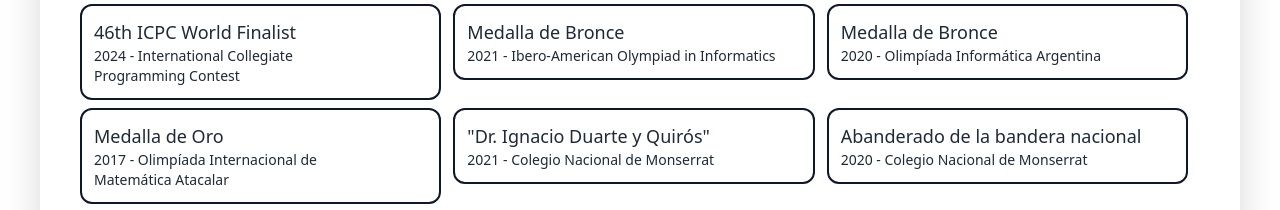
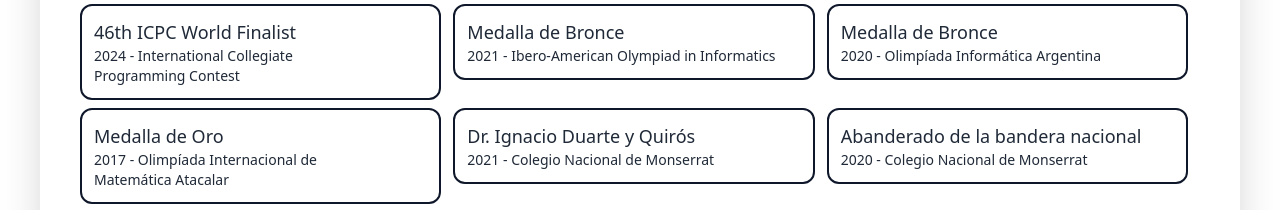
Before and after one commit to helcsnewsxd/project-website-personal_blog, a Next.js app: page /about in a window 1280 px wide. Shown: the part 1360-1570 px from the top of the page. Built offline with nearby package versions, Linux system fonts and the light colour scheme; what tailwind-animatecss would draw is missing.

Commit message:
Fixed about page

```diff
--- a/pages/about/index.tsx
+++ b/pages/about/index.tsx
@@ -127,7 +127,7 @@
                   >
                     <div className="border-solid border-primary rounded-xl border-2 p-3 hover:scale-105 hover:bg-primary/80 hover:text-base-200">
                       <p className="text-pretty lg:text-lg text-base">
-                        "Dr. Ignacio Duarte y Quirós"
+                        Dr. Ignacio Duarte y Quirós
                       </p>
                       <p className="text-pretty lg:text-md text-sm">
                         2021 - Colegio Nacional de Monserrat
@@ -250,9 +250,11 @@
                       </p>
                     </div>
                     <figure>
-                      <img
+                      <Image
                         src="/assets/images/projects/website.png"
                         alt="Website"
+                        width={400}
+                        height={300}
                       />
                     </figure>
                   </div>
```
